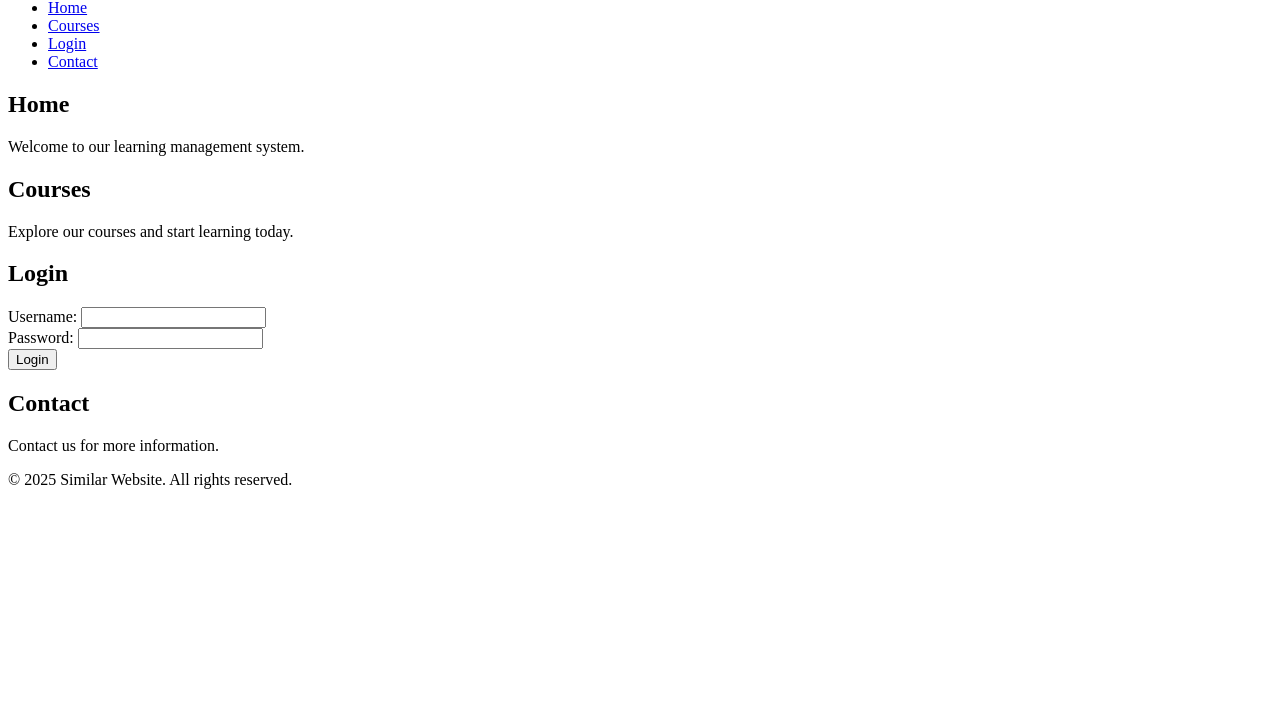
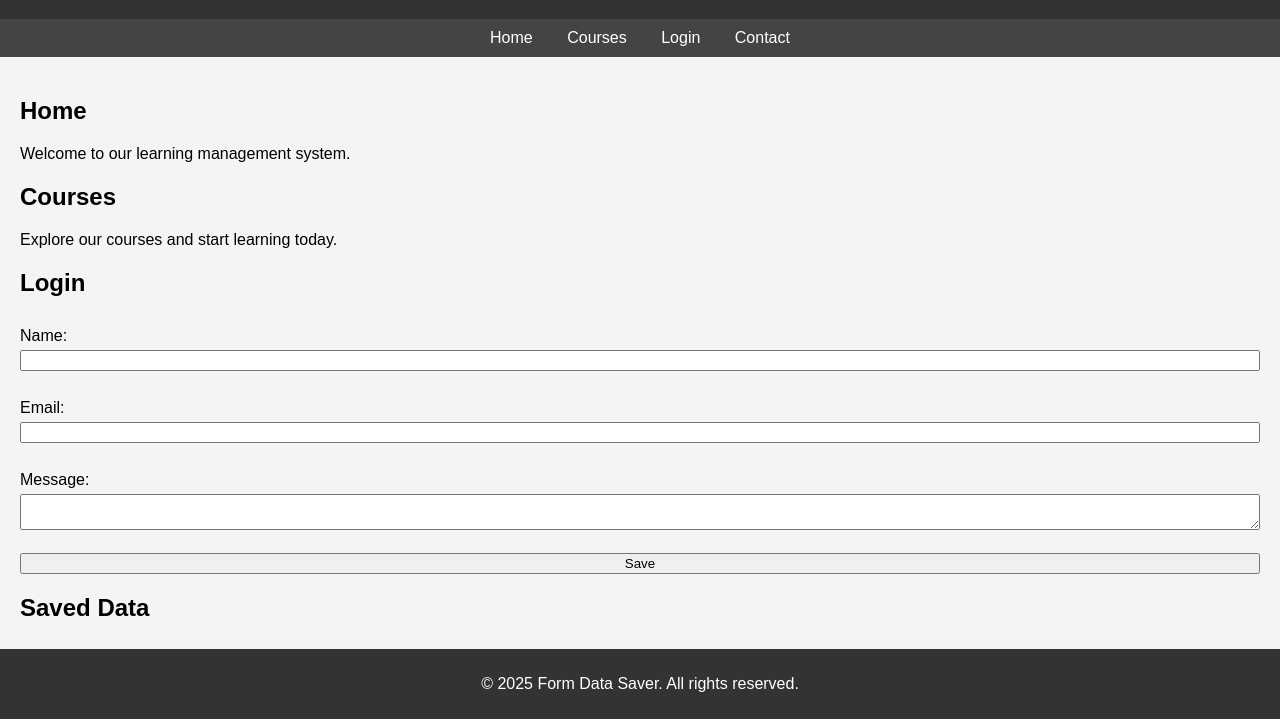
Before and after one commit to HamW1/TM, a plain HTML site: page Lmsbackup.html in a window 1280 px wide. Shown: the part 81-800 px from the top of the page. Drawn offline with Linux system fonts and the light colour scheme.

Commit message:
Update Lmsbackup.html

```diff
--- a/Lmsbackup.html
+++ b/Lmsbackup.html
@@ -3,13 +3,125 @@
 <head>
     <meta charset="UTF-8">
     <meta name="viewport" content="width=device-width, initial-scale=1.0">
-    <title>Similar Website</title>
-    <link rel="stylesheet" href="styles.css">
-    <script src="script.js" defer></script>
+    <title>Form</title>
+    <style>
+        body {
+            font-family: Arial, sans-serif;
+            margin: 0;
+            padding: 0;
+            background-color: #f4f4f4;
+        }
+
+        header {
+            background-color: #333;
+            color: white;
+            padding: 10px 0;
+            text-align: center;
+        }
+
+        nav {
+            background-color: #444;
+            color: white;
+            padding: 10px 0;
+        }
+
+        nav ul {
+            list-style: none;
+            margin: 0;
+            padding: 0;
+            text-align: center;
+        }
+
+        nav ul li {
+            display: inline;
+            margin: 0 15px;
+        }
+
+        nav ul li a {
+            color: white;
+            text-decoration: none;
+        }
+
+        main {
+            padding: 20px;
+        }
+
+        section {
+            margin-bottom: 20px;
+        }
+
+        form {
+            display: flex;
+            flex-direction: column;
+        }
+
+        form label {
+            margin-top: 10px;
+        }
+
+        form input, form textarea, form button {
+            margin-top: 5px;
+        }
+
+        footer {
+            background-color: #333;
+            color: white;
+            text-align: center;
+            padding: 10px 0;
+            position: fixed;
+            width: 100%;
+            bottom: 0;
+        }
+    </style>
+    <script>
+        document.addEventListener('DOMContentLoaded', function() {
+            const form = document.getElementById('data-form');
+            const savedDataDiv = document.getElementById('saved-data');
+
+            // Load saved data on page load
+            loadSavedData();
+
+            form.addEventListener('submit', function(event) {
+                event.preventDefault();
+                saveFormData();
+            });
+
+            function saveFormData() {
+                const name = document.getElementById('name').value;
+                const email = document.getElementById('email').value;
+                const message = document.getElementById('message').value;
+
+                const formData = {
+                    name,
+                    email,
+                    message
+                };
+
+                localStorage.setItem('formData', JSON.stringify(formData));
+                displaySavedData(formData);
+            }
+
+            function loadSavedData() {
+                const savedData = localStorage.getItem('formData');
+                if (savedData) {
+                    const formData = JSON.parse(savedData);
+                    displaySavedData(formData);
+                }
+            }
+
+            function displaySavedData(data) {
+                savedDataDiv.innerHTML = `
+                    <p><strong>Name:</strong> ${data.name}</p>
+                    <p><strong>Email:</strong> ${data.email}</p>
+                    <p><strong>Message:</strong> ${data.message}</p>
+                `;
+            }
+        });
+    </script>
 </head>
 <body>
     <header>
-        <h1>Welcome to the Similar Website</h1>
+        <h1>Form Data Saver</h1>
     </header>
     <nav>
         <ul>
@@ -30,21 +142,23 @@
         </section>
         <section id="login">
             <h2>Login</h2>
-            <form id="login-form">
-                <label for="username">Username:</label>
-                <input type="text" id="username" name="username"><br>
-                <label for="password">Password:</label>
-                <input type="password" id="password" name="password"><br>
-                <button type="submit">Login</button>
+            <form id="data-form">
+                <label for="name">Name:</label>
+                <input type="text" id="name" name="name" required><br>
+                <label for="email">Email:</label>
+                <input type="email" id="email" name="email" required><br>
+                <label for="message">Message:</label>
+                <textarea id="message" name="message" required></textarea><br>
+                <button type="submit">Save</button>
             </form>
         </section>
-        <section id="contact">
-            <h2>Contact</h2>
-            <p>Contact us for more information.</p>
+        <section id="saved-data-section">
+            <h2>Saved Data</h2>
+            <div id="saved-data"></div>
         </section>
     </main>
     <footer>
-        <p>&copy; 2025 Similar Website. All rights reserved.</p>
+        <p>&copy; 2025 Form Data Saver. All rights reserved.</p>
     </footer>
 </body>
 </html>
```
